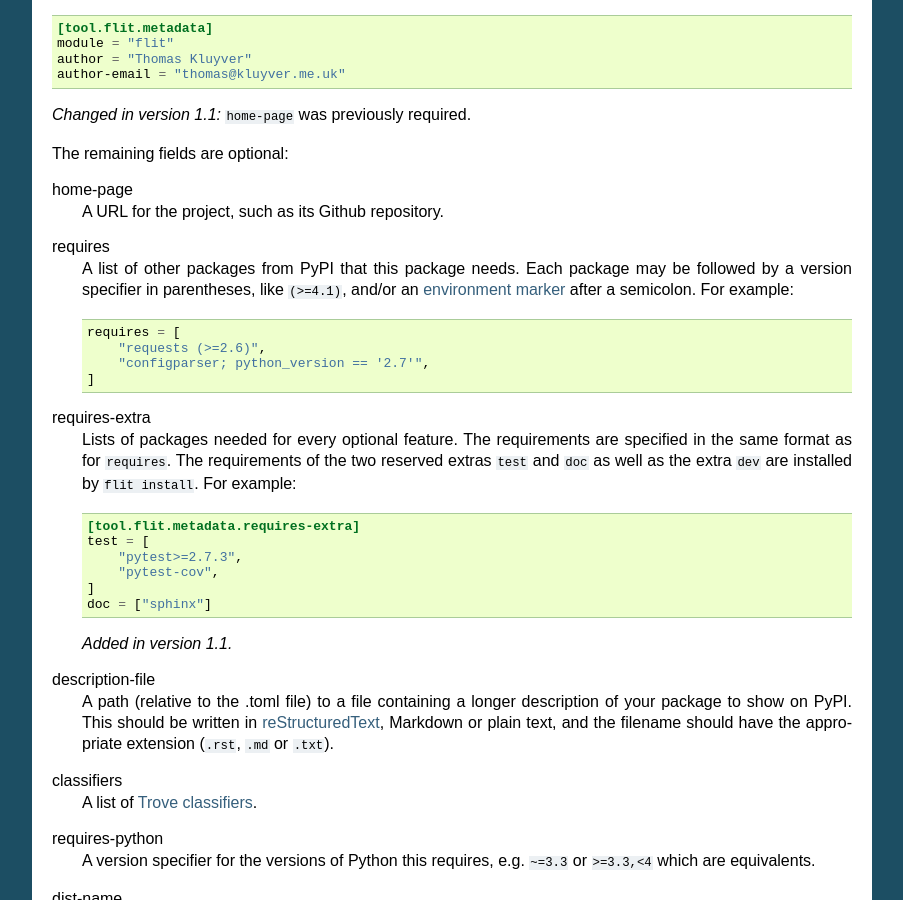
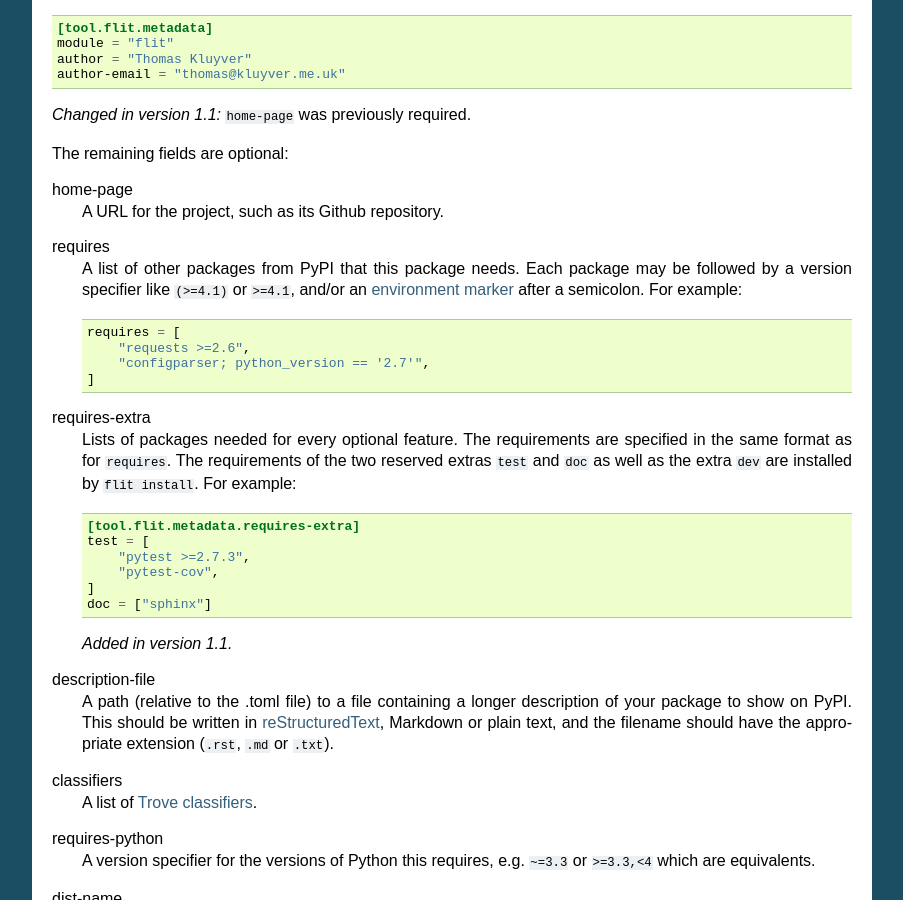
Before and after one commit to pypa/flit, a Sphinx documentation site: the page built from doc/pyproject_toml.rst, in a window 1280 px wide and 900 px high, scrolled down 724 px. Shown: the whole window, without its empty margins (198-1101 px from the left). Built offline with Sphinx 7.4.7, drawn with Linux system fonts in a browser that asks for light colours.

Commit message:
Uniform version constraint strings in docs

```diff
--- a/doc/pyproject_toml.rst
+++ b/doc/pyproject_toml.rst
@@ -55,16 +55,16 @@
 home-page
   A URL for the project, such as its Github repository.
 requires
-  A list of other packages from PyPI that this package needs. Each package
-  may be followed by a version specifier in
-  parentheses, like ``(>=4.1)``, and/or an `environment marker
+  A list of other packages from PyPI that this package needs. Each package may
+  be followed by a version specifier like ``(>=4.1)`` or ``>=4.1``, and/or an
+  `environment marker
   <https://www.python.org/dev/peps/pep-0345/#environment-markers>`_
   after a semicolon. For example:
 
   .. code-block:: toml
 
       requires = [
-          "requests (>=2.6)",
+          "requests >=2.6",
           "configparser; python_version == '2.7'",
       ]
 
@@ -78,7 +78,7 @@
 
       [tool.flit.metadata.requires-extra]
       test = [
-          "pytest>=2.7.3",
+          "pytest >=2.7.3",
           "pytest-cov",
       ]
       doc = ["sphinx"]
```
